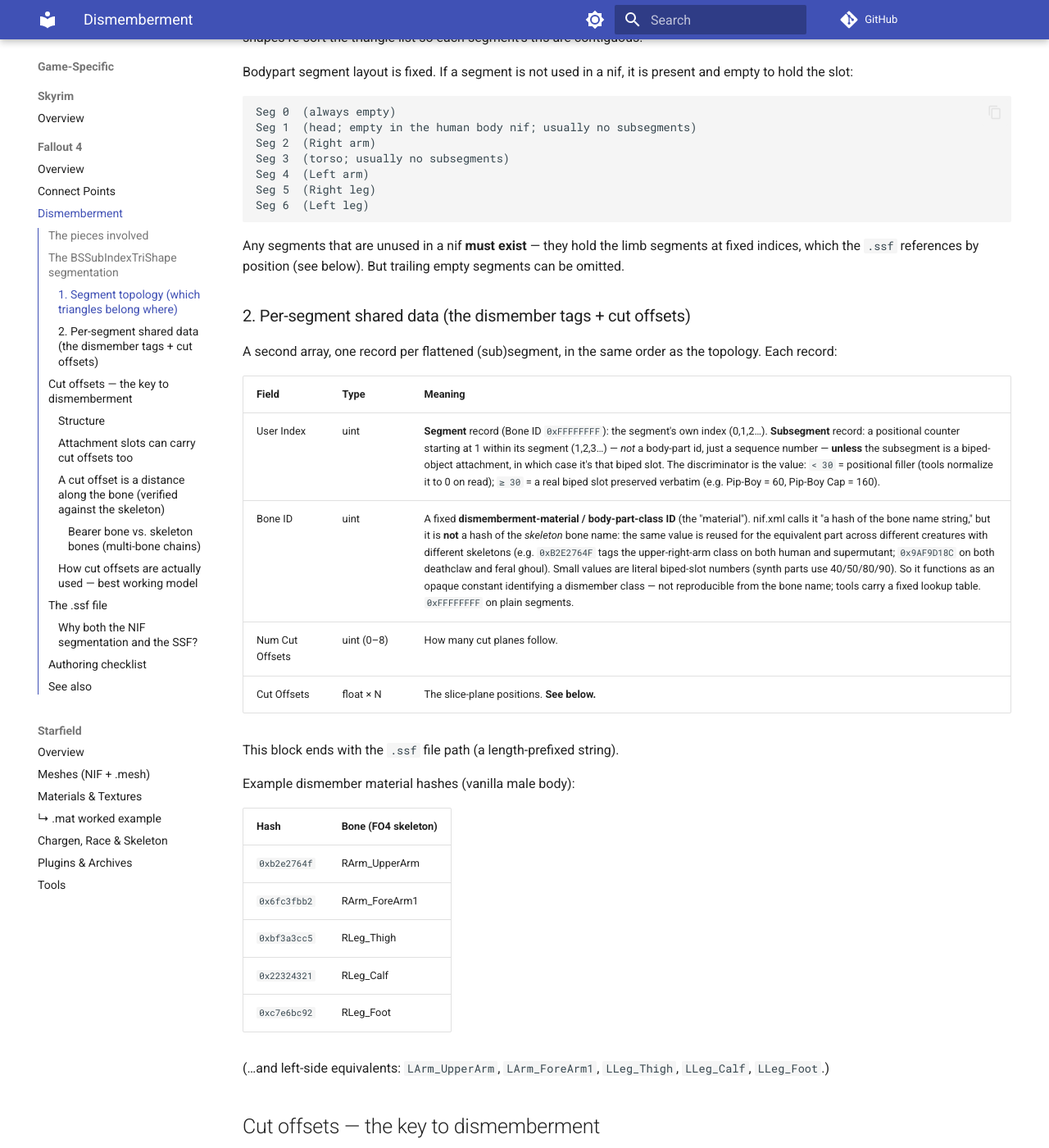
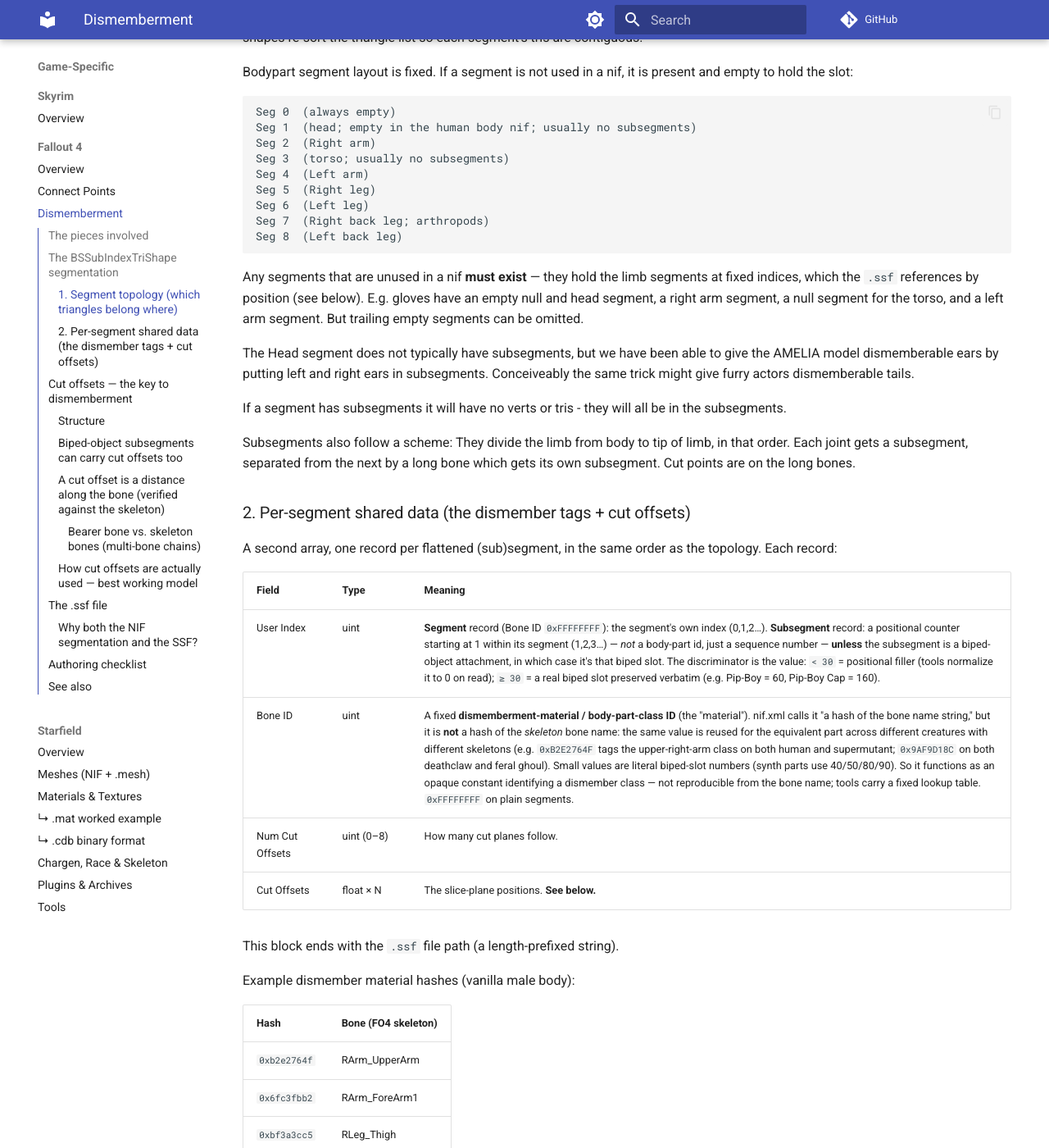
Before and after one commit to BadDogSkyrim/BethesdaLibrary, an MkDocs documentation site: the page built from docs/game-specific/fallout4/dismemberment.md, in a window 1280 px wide and 1400 px high, scrolled down 1395 px. Shown: the whole window at 82% size. Built offline with MkDocs 1.6.1 and Material for MkDocs 9.7.7, drawn with Linux system fonts in a browser that asks for light colours; comment, search, counter and statistics services are not loaded; some of the changed text lies outside the part shown.

Commit message:
Starfield: add .cdb binary-format page; dismemberment + normal-map notes
- New file-formats/starfield-cdb-format.md documenting the compiled material
  database's on-disk layout (and the v4 change), linked from starfield-materials
  and the nav.
- starfield-materials: warn that Starfield normals are BC5_SNORM (DX10 header)
  which Blender can't decode, vs FO4's BC5_UNORM/ATI2.
- dismemberment: extend the FO4 segment/subsegment scheme with arthropod back-leg
  segments, subsegment ordering, and AMELIA dismemberable-ears findings.
- Mark worked-example reviewed; bump dismemberment verified date.

Co-Authored-By: Claude Opus 4.8 (1M context) <noreply@anthropic.com>

````diff
--- a/docs/game-specific/fallout4/dismemberment.md
+++ b/docs/game-specific/fallout4/dismemberment.md
@@ -46,7 +46,8 @@ Because each group is a *range*, the triangles must be **physically sorted by
 segment** in the triangle array. Tools that write SSITS shapes re-sort the
 triangle list so each segment's tris are contiguous.
 
-Bodypart segment layout is fixed. If a segment is not used in a nif, it is present and empty to hold the slot:
+Bodypart segment layout is fixed. If a segment is not used in a nif, it is present and
+empty to hold the slot:
 
 ```
 Seg 0  (always empty)
@@ -56,11 +57,21 @@ Seg 3  (torso; usually no subsegments)
 Seg 4  (Left arm)
 Seg 5  (Right leg)
 Seg 6  (Left leg)
+Seg 7  (Right back leg; arthropods)
+Seg 8  (Left back leg)
 ```
 
 Any segments that are unused in a nif **must exist** — they hold the
 limb segments at fixed indices, which the `.ssf` references by
-position (see below). But trailing empty segments can be omitted.
+position (see below). E.g. gloves have an empty null and head segment, a right arm segment, a null segment for the torso, and a left arm segment. But trailing empty segments can be omitted.
+
+The Head segment does not typically have subsegments, but we have been able to give the
+AMELIA model dismemberable ears by putting left and right ears in subsegments.
+Conceiveably the same trick might give furry actors dismemberable tails.
+
+If a segment has subsegments it will have no verts or tris - they will all be in the subsegments.
+
+Subsegments also follow a scheme: They divide the limb from body to tip of limb, in that order. Each joint gets a subsegment, separated from the next by a long bone which gets its own subsegment. Cut points are on the long bones.
 
 ### 2. Per-segment shared data (the dismember tags + cut offsets)
 
@@ -91,14 +102,18 @@ Example dismember material hashes (vanilla male body):
 
 ## Cut offsets — the key to dismemberment
 
-The **cut offsets** cut the long bones to make a part severable. A subsegment with zero cut
-offsets cannot be cut; a body whose every subsegment has `Num Cut Offsets = 0`
-will not dismember at all even though its segment structure looks complete.
+The **cut offsets** cut the long bones to make a part severable. A subsegment with zero
+cut offsets cannot be cut; limbs whose every subsegment has `Num Cut Offsets = 0` will not
+dismember at all even though its segment structure looks complete. NOTE we've found this
+to be true of a body's limbs; but AMELIA's ears dismembered even though they had no cut
+points. There is more to learn here.
 
 ### Structure
 
-Each cut offset list is monotonically increasing (probably required), and every value is an integer multiple
-`k · step` of a per-bone step — so the cuts are evenly spaced (though some cuts are skipped in some meshes). Likely the even spacing is not required, though it may relate to the size of the cuff on the meatcap.
+Each cut offset list is monotonically increasing (probably required), and every value is
+an integer multiple `k · step` of a per-bone step — so the cuts are evenly spaced (though
+some cuts are skipped in some meshes). Likely the even spacing is not required, though it
+may relate to the size of the cuff on the meatcap.
 
 For vanilla `MaleBody.nif`:
 
@@ -116,7 +131,7 @@ Observations that are *certain*:
 - Cut points in vanilla meshes use consistent values of `k · step` for integer `k` on a per-bone grid. Some meshes, such as FatiguesM.nif, omit some cuts. (In the case of ArmyFatiguesM, the cut would land right at the top of the boot where the pants crumple up - probably the modeler decided a cut there would look bad.)
 - When multiple subsegments map to one bone, generally only one subsegment has cuts--but generally only one subsegment is long enough to need them.
 
-### Attachment slots can carry cut offsets too
+### Biped-object subsegments can carry cut offsets too
 
 `FatiguesM.nif` attaches a Pip-Boy via biped-object subsegments (`User Index` =
 the biped slot, ≥ 30, not the renumbered 1,2,3… of a dismember subsegment). The
@@ -180,7 +195,8 @@ Three things that fit:
   probably exist so the bearer (mid-shaft) cleanly owns the triangles that may be
   affected by a cut, while the joint-adjacent slabs always stay with the limb on
   whichever side.
-- **Subsegments can be used by the game for dismemberment** especially in decapitation. Not clear how this interacts with cut points.
+- **Subsegments can be used by the game for dismemberment** especially in decapitation,
+  and also AMELIA's ears. Not clear how this interacts with cut points.
 
 ## The `.ssf` file
 
--- a/mkdocs.yml
+++ b/mkdocs.yml
@@ -89,6 +89,7 @@ nav:
       - Meshes (NIF + .mesh): file-formats/starfield-meshes.md
       - Materials & Textures: file-formats/starfield-materials.md
       - "  ↳ .mat worked example": file-formats/starfield-material-worked-example.md
+      - "  ↳ .cdb binary format": file-formats/starfield-cdb-format.md
       - Chargen, Race & Skeleton: file-formats/starfield-chargen.md
       - Plugins & Archives: file-formats/starfield-plugins.md
       - Tools: file-formats/starfield-tools.md
````
Also changed, not shown: other parts of docs/game-specific/fallout4/dismemberment.md (+1 -1 lines), docs/file-formats/starfield-cdb-format.md (added, +198 -0 lines), docs/file-formats/starfield-material-worked-example.md (+1 -1 lines), docs/file-formats/starfield-materials.md (+14 -1 lines).
